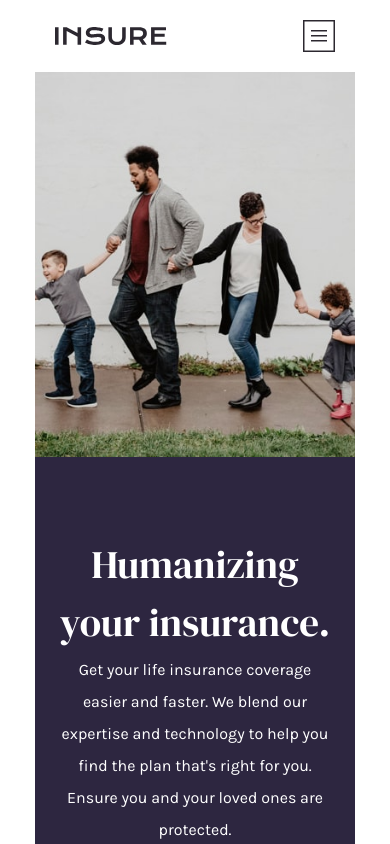
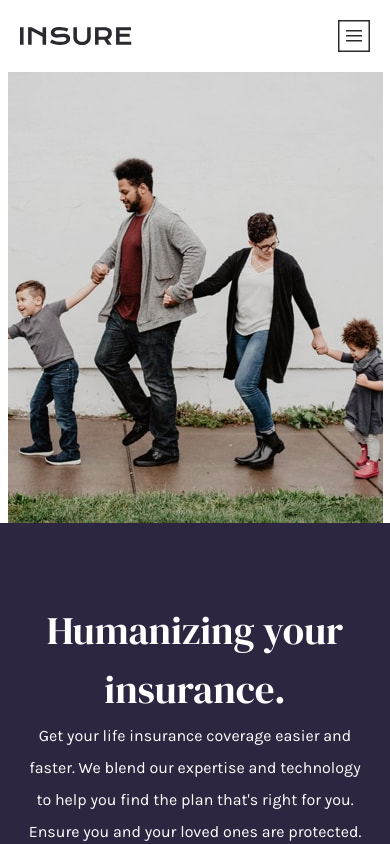
Before and after one commit to Csabooo/16-Insure-landing-page-react, a React (Create React App) app: page / in a window 390 px wide. Shown: the top 844 px of the page. Built offline with nearby package versions, Linux system fonts and the light colour scheme.

Commit message:
mobile version fixed 2.0

```diff
--- a/src/App.js
+++ b/src/App.js
@@ -7,7 +7,7 @@ import Attribution from "./components/Attribution";
 
 function App() {
   return (
-    <div className="mx-auto w-[320px]">
+    <div className="mx-auto ">
       <Header />
       <Main />
       <Footer />
```
